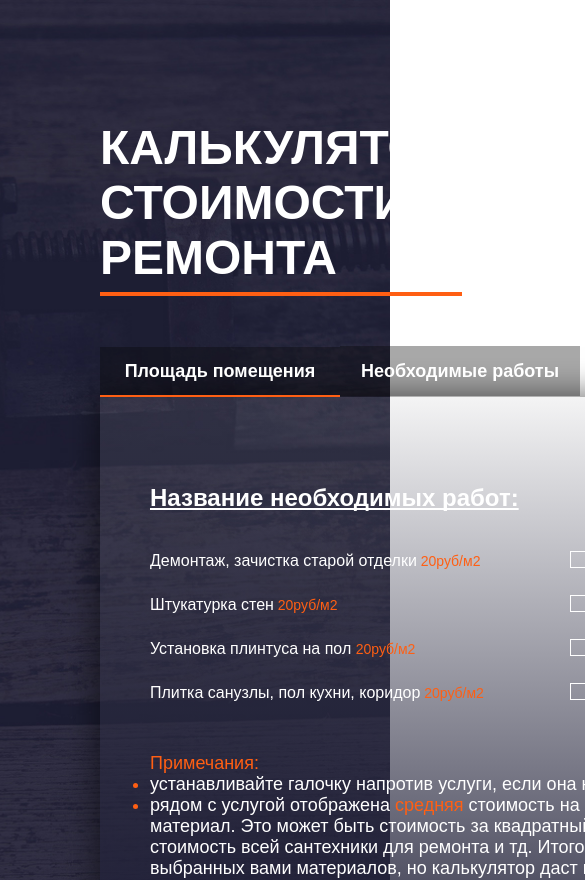
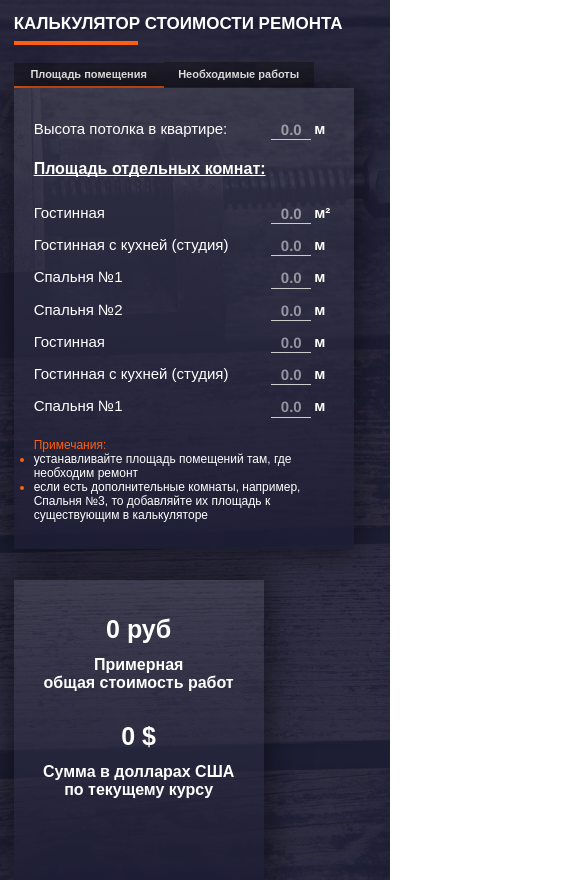
Before and after one commit to DVS-Hub/construction-calc, a React (Create React App) app: page / in a window 390 px wide. Shown: the top 880 px of the page, 585 px wide, since content can reach past the window. Built offline with nearby package versions, Linux system fonts and the light colour scheme; a web font is replaced by a local one.

Commit message:
FirstPage: ContenSquare -implement responsive layout

```diff
--- a/src/app/App.css
+++ b/src/app/App.css
@@ -3,5 +3,5 @@
 }
 
 .container {
-    padding: 120px 0 199px 100px;
+    padding: clamp(12px, 3.5vw, 120px) 0 clamp(20px, 3.5vw,199px) clamp(10px, 3.5vw, 100px);
 }
--- a/src/components/header/header.sass
+++ b/src/components/header/header.sass
@@ -1,12 +1,12 @@
 .header
     margin: 0
     color: #FFF
-    font-size: 48px
+    font-size: clamp(17px, 2.5vw, 48px)
     font-weight: 700
     text-transform: uppercase
 
 .divider
     margin-top: 7px
     background-color: #FF5F13
-    width: 362px
+    width: clamp(124px, 18.85vw, 362px)
     height: 4px
--- a/src/components/optionsCard/OptionsCard.js
+++ b/src/components/optionsCard/OptionsCard.js
@@ -11,14 +11,16 @@ const OptionsCard = () => {
         <div className="tab__wrapper">
           <button className="tab__item active">Площадь помещения</button>
           <button className="tab__item">Необходимые работы</button>
-          <div className="card">
-            {/* <ContentSquare /> */}
-            <RequiredWorks />
+          <div className="card__wrapper">
+            <div className="card">
+              <ContentSquare />
+              {/* <RequiredWorks /> */}
+            </div>
+            {/* <div className="cost"> */}
+            <TotalCard />
+            {/* </div> */}
           </div>
         </div>
-      </div>
-      <div className="cost">
-        <TotalCard />
       </div>
     </div>
   );
--- a/src/components/optionsCard/comment/comment.sass
+++ b/src/components/optionsCard/comment/comment.sass
@@ -1,10 +1,10 @@
 .comment
-    width: 795px
+    width: clamp(300px, 41.4vw,795px)
 
     &__title
         margin: 0
         color: #FF5F13
-        font-size: 18px
+        font-size: clamp(12px, 1.1vw, 18px)
         font-weight: 400
 
     &__list
@@ -12,7 +12,7 @@
         margin: 0
         &-item
             color: #FFF
-            font-size: 18px
+            font-size: clamp(12px, 1.1vw, 18px)
             font-weight: 400
 
         li::marker
--- a/src/components/optionsCard/optionsCard.sass
+++ b/src/components/optionsCard/optionsCard.sass
@@ -1,8 +1,5 @@
 .wrapper
-    margin-top: 50px
-    display: grid
-    grid-template-columns: 1000px 450px
-    gap: 266px
+    margin-top: clamp(17px, 2.6vw, 50px)
 
     .tab
 
@@ -10,14 +7,16 @@
             margin: 0
             .card
                 display: flex
-                width: 100%
+                flex-direction: column
+                align-items: flex-start
                 background: linear-gradient(180deg, rgba(167, 167, 172, 0.13) 0%, rgba(29, 29, 53, 0.90) 100%)
                 box-shadow: 0px 0px 30px 5px rgba(0, 0, 0, 0.50)
+
         &__item
-            width: 240px
-            height: 50px
+            width: clamp(150px, 12vw, 240px)
+            height: clamp(25px, 2.6vw, 50px)
             color: #FFF
-            font-size: 18px
+            font-size: clamp(11px, 0.94vw, 18px)
             font-weight: 700
             background: rgba(6, 6, 6, 0.35)
             border: none
@@ -29,3 +28,11 @@
             cursor: pointer
             &.active
                 border-bottom: 2px solid #FF5F13
+    .card__wrapper
+        display: grid
+        // grid-template-columns: minmax(300px, 1000px) minmax(250px, 450px)
+        grid-template-columns: clamp(300px, 52.06vw, 1000px) clamp(250px, 23.44vw, 450px)
+        gap: clamp(15px, 8vw, 266px)
+        @media screen and (max-width: 768px)
+            &
+                grid-template-columns: minmax(300px, 340px)
--- a/src/components/optionsCard/square/ContentSquare.js
+++ b/src/components/optionsCard/square/ContentSquare.js
@@ -24,9 +24,9 @@ const ContentSquare = () => {
           <SquareContentItem name="Спальня №1" unit="м" />
         </div>
         <div className="contentSquare__comment">
-          <div className="comment__standart">
-            <Comment arrComments={arr} />
-          </div>
+          {/* <div className="comment__standart"> */}
+          <Comment arrComments={arr} />
+          {/* </div> */}
         </div>
       </div>
     </>
--- a/src/components/optionsCard/square/contentSquare.sass
+++ b/src/components/optionsCard/square/contentSquare.sass
@@ -1,11 +1,11 @@
 .contentSquare
-    padding: 50px 50px 38px 50px
+    padding: clamp(20px, 2vw,50px) clamp(20px, 2vw,50px) clamp(12px, 2vw,38px) clamp(20px, 2vw,50px)
 
     &__title
         margin: 0
-        padding-top: 37px
+        padding-top: clamp(20px, 3vw, 37px)
         color: #FFF
-        font-size: 24px
+        font-size: clamp(16px, 1.25vw, 24px)
         font-weight: 700
         text-decoration-line: underline
         text-decoration-style: solid
@@ -16,8 +16,11 @@
     &__listItems
         padding-top: 14px
         column-count: 2
-        column-gap: 90px
+        column-gap: clamp(10px, 2vw, 90px)
+        @media screen and (max-width: 1280px)
+            &
+                column-count: 1
 
     &__comment
-        margin-top: 51px
-        margin-bottom: 38px
+        margin-top: clamp(20px, 2.66vw, 51px)
+        margin-bottom: clamp(15px, 1.98vw, 38px)
--- a/src/components/optionsCard/square/squareContentItem/squareContentItem.sass
+++ b/src/components/optionsCard/square/squareContentItem/squareContentItem.sass
@@ -1,22 +1,22 @@
 .squareContentItem
-    width: 404px
+    width: clamp(300px, 21.04vw, 404px)
     display: flex
-    padding-top: 26px
+    padding-top: clamp(12px, 1.35vw, 26px)
 
     &__label
         display: block
-        width: 308px
+        width: clamp(245px, 16.04vw, 308px)
         color: #FFF
-        font-size: 18px
+        font-size: clamp(15px, 0.93vw, 18px)
         font-weight: 400
 
     &__input
-        margin-right: 8px
-        width: 66px
+        margin-right: clamp(3px, 0.42vw, 8px)
+        width: clamp(40px, 3.44vw, 66px)
         color: white
         text-align: center
         font-family: 'Helvetica'
-        font-size: 18px
+        font-size: clamp(15px, 0.93vw, 18px)
         font-weight: 700
         background: none
         border: none
@@ -31,6 +31,7 @@
         outline: none
 
     &__unit
+        width: clamp(20px, 1.25vw, 24px)
         color: #FFF
-        font-size: 18px
+        font-size: clamp(15px, 0.94vw, 18px)
         font-weight: 700
--- a/src/components/optionsCard/totalCard/totalCard.sass
+++ b/src/components/optionsCard/totalCard/totalCard.sass
@@ -1,31 +1,29 @@
 .totalCard
     display: flex
-    width: 450px
+    width: clamp(250px,23.44vw, 450px)
+    height: clamp(300px, 28.64vw, 550px)
     background: linear-gradient(180deg, rgba(167, 167, 172, 0.13) 0%, rgba(29, 29, 53, 0.90) 100%)
     box-shadow: 0px 0px 30px 5px rgba(0, 0, 0, 0.50)
-    margin-top: 50px
     flex-direction: column
     align-items: center
 
     &__costRub
-        padding-top: 100px
+        padding-top: clamp(35px, 5.21vw, 100px)
         color: #FFF
-        font-size: 40px
+        font-size: clamp(25px, 2.08vw, 40px)
         font-weight: 700
+        text-align: center
 
     &__label
-        width: 287px
-        padding-top: 35px
+        width: clamp(200px, 14.95vw, 287px)
+        padding-top: clamp(12px, 1.82vw, 35px)
         color: #FFF
         text-align: center
-        font-size: 24px
+        font-size: clamp(16px, 1.25vw, 24px)
         font-weight: 700
 
     &__costUsd
         color: #FFF
-        margin-top: 50px
-        font-size: 40px
+        margin-top: clamp(30px, 4vw, 50px)
+        font-size: clamp(25px, 2vw, 40px)
         font-weight: 700
-
-.usd
-    margin-bottom: 116px
--- a/src/components/pages/firstPage/firstPage.sass
+++ b/src/components/pages/firstPage/firstPage.sass
@@ -1,9 +1,9 @@
 .btn-admin
-    width: 261px
-    height: 45px
+    width: clamp(160px, 13.59vw, 261px)
+    height: clamp(35px, 2.34vw, 45px)
     border-radius: 4px
     background: #FF5F13
     color: #FFF
-    font-size: 18px
+    font-size: clamp(12px, 0.94vw, 18px)
     font-weight: 400
-    margin-top: 50px
+    margin-top: clamp(30px, 2.6vw, 50px)
```
